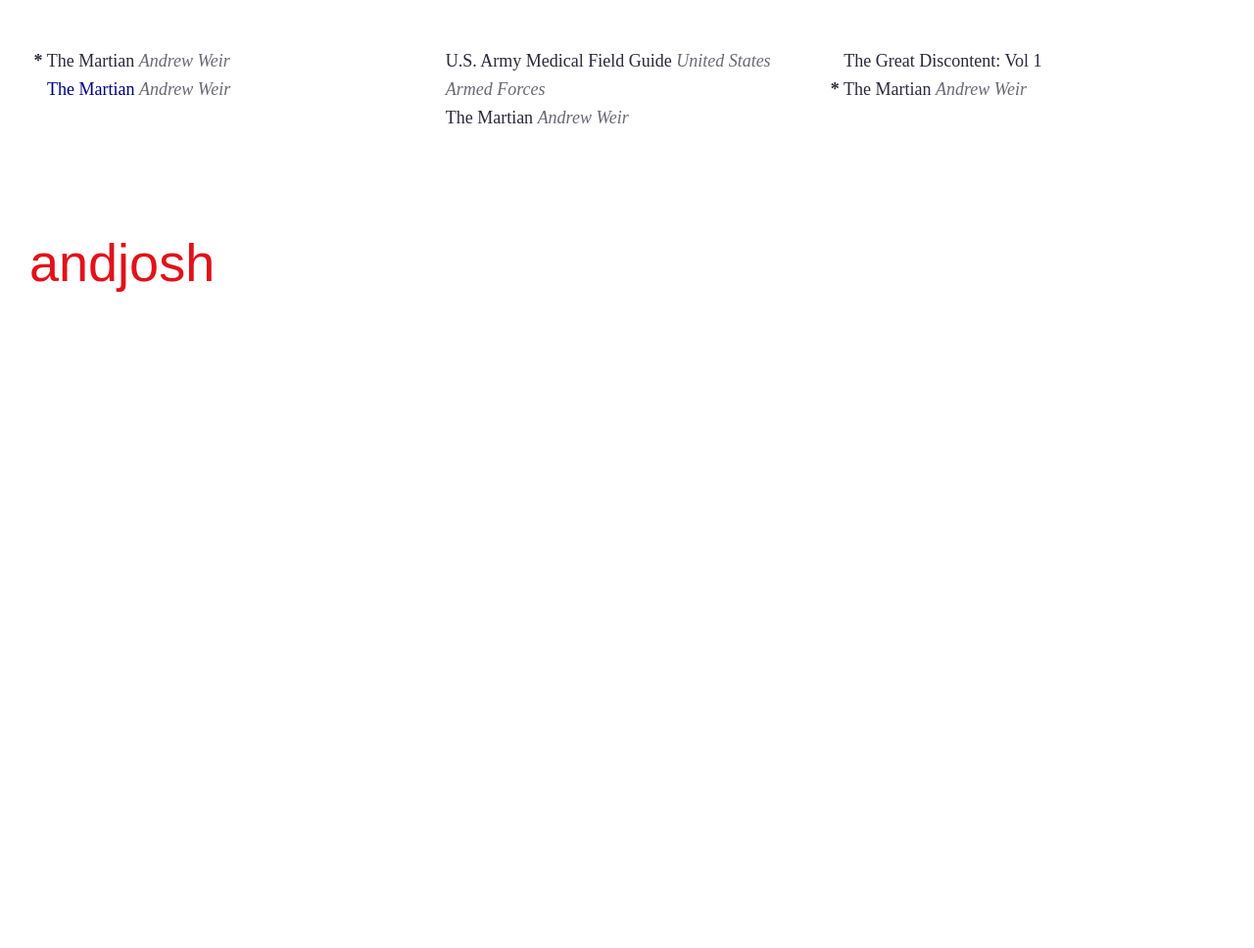
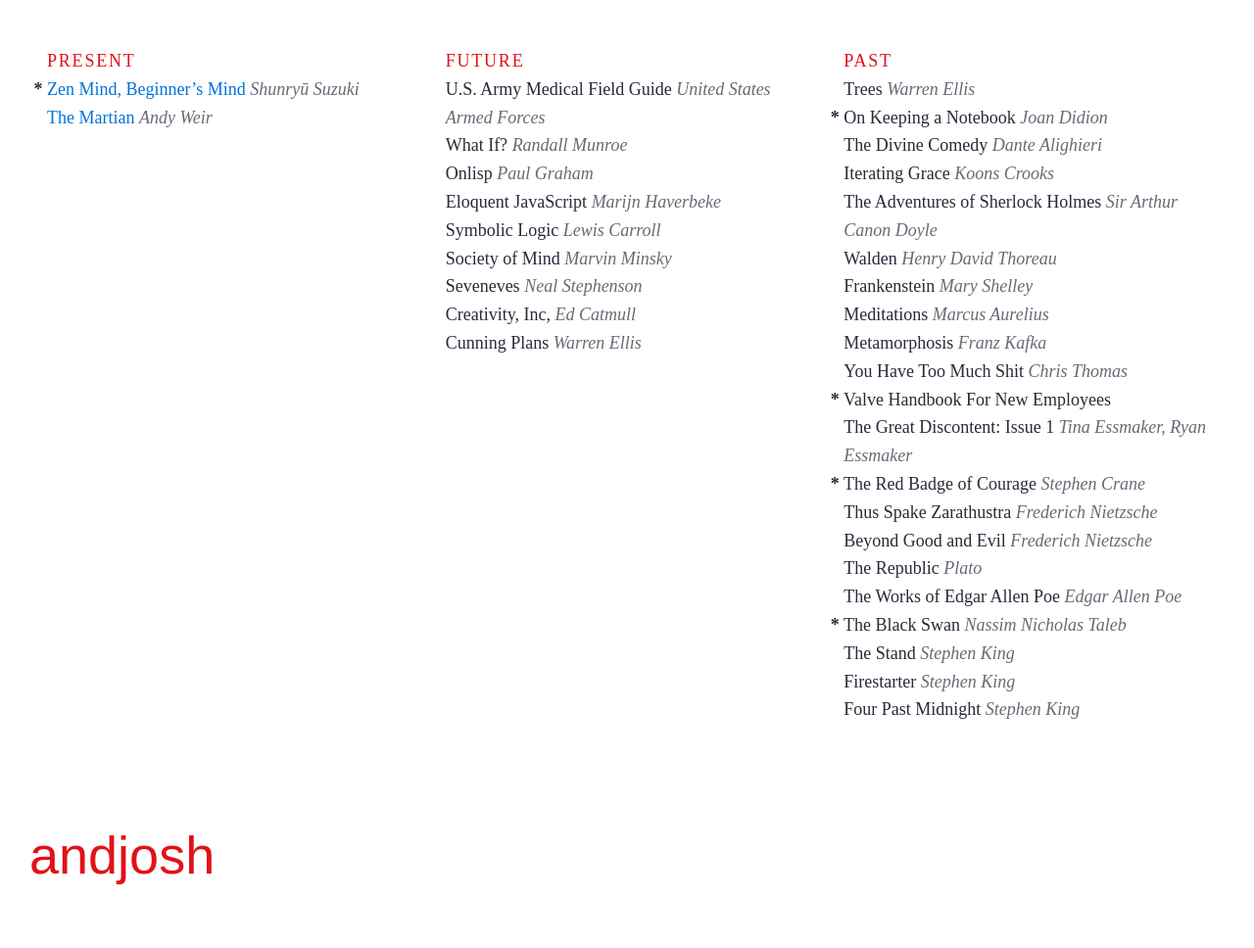
Before and after one commit to joshbeckman/andjosh.github.io, a Jekyll site: the page built from reading-lists.md, in a window 1280 px wide. Shown: the whole page at 98% size. Built offline with Jekyll 4.4.1, drawn with Linux system fonts in a browser that asks for light colours; Markdown is read by kramdown in place of the engine named in the settings; before the commit the page ends 900 px from its top, so only the background shows below that.

Commit message:
Adding to the reading list

```diff
--- a/_layouts/list.html
+++ b/_layouts/list.html
@@ -16,11 +16,30 @@
     margin: 0;
     padding: 1em;
 }
+.lists ul::before {
+    content: 'Present';
+    font-family:Futura;
+    text-transform: uppercase;
+    color: #E21119;
+    letter-spacing: 0.1em;
+}
+.lists ul:nth-child(2)::before {
+    content: 'Future';
+}
+.lists ul:last-child::before {
+    content: 'Past';
+}
 .lists ul li strong:first-child {
     margin-left: -0.75em;
 }
 .lists ul li em {
     opacity: 0.7;
+}
+@media only screen and (max-width:660px){
+    .lists ul {
+        width: initial;
+        display: block;
+    }
 }
 </style>
 <div class="lists">
--- a/reading-lists.md
+++ b/reading-lists.md
@@ -4,15 +4,41 @@
 permalink: /reading-lists/
 ---
 
-- __*__ The Martian _Andrew Weir_
-- [The Martian]() _Andrew Weir_
+- __*__ [Zen Mind, Beginner's Mind](https://en.wikipedia.org/wiki/Zen_Mind,_Beginner%27s_Mind) _Shunryū Suzuki_
+- [The Martian](https://en.wikipedia.org/wiki/The_Martian_(Weir_novel)) _Andy Weir_
 
 <!--two items:-->
 
 - U.S. Army Medical Field Guide _United States Armed Forces_
-- The Martian _Andrew Weir_
+- What If? _Randall Munroe_
+- Onlisp _Paul Graham_
+- Eloquent JavaScript _Marijn Haverbeke_
+- Symbolic Logic _Lewis Carroll_
+- Society of Mind _Marvin Minsky_
+- Seveneves _Neal Stephenson_
+- Creativity, Inc, _Ed Catmull_
+- Cunning Plans _Warren Ellis_
 
 <!--two items:-->
 
-- The Great Discontent: Vol 1
-- __*__ The Martian _Andrew Weir_
+- Trees _Warren Ellis_
+- __*__ On Keeping a Notebook _Joan Didion_
+- The Divine Comedy _Dante Alighieri_
+- Iterating Grace _Koons Crooks_
+- The Adventures of Sherlock Holmes _Sir Arthur Canon Doyle_
+- Walden _Henry David Thoreau_
+- Frankenstein _Mary Shelley_
+- Meditations _Marcus Aurelius_
+- Metamorphosis _Franz Kafka_
+- You Have Too Much Shit _Chris Thomas_
+- __*__ Valve Handbook For New Employees
+- The Great Discontent: Issue 1 _Tina Essmaker, Ryan Essmaker_
+- __*__ The Red Badge of Courage _Stephen Crane_
+- Thus Spake Zarathustra _Frederich Nietzsche_
+- Beyond Good and Evil _Frederich Nietzsche_
+- The Republic _Plato_
+- The Works of Edgar Allen Poe _Edgar Allen Poe_
+- __*__ The Black Swan _Nassim Nicholas Taleb_
+- The Stand _Stephen King_
+- Firestarter _Stephen King_
+- Four Past Midnight _Stephen King_
```
